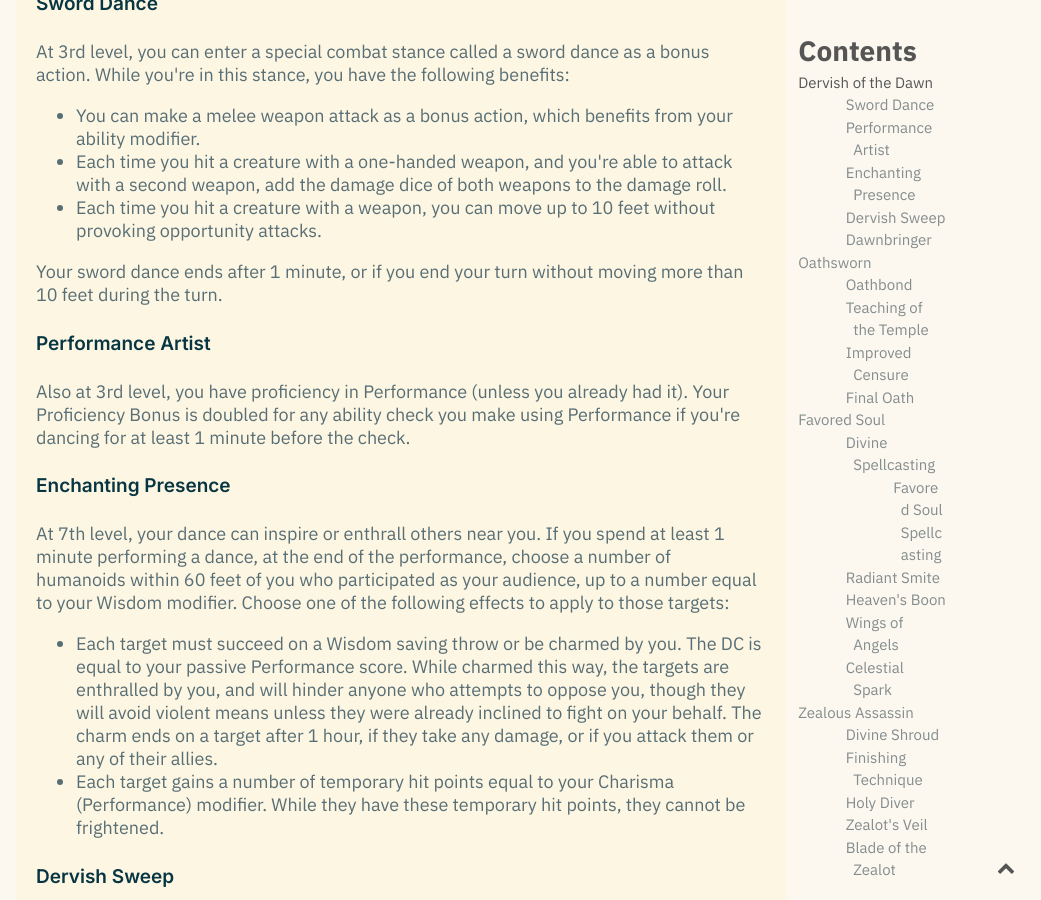
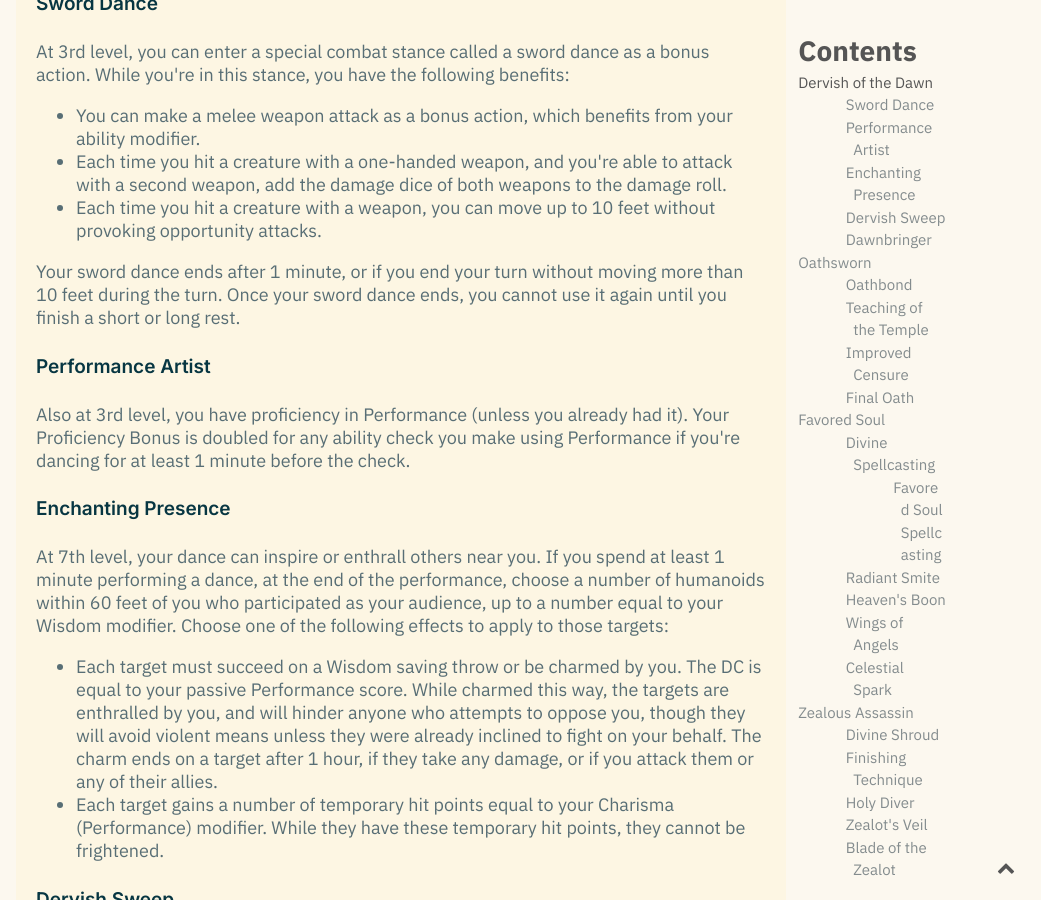
Before and after one commit to 5egeneral/compendium, a Jekyll site: the page built from _notes/Avenger Sects.md, in a window 1280 px wide and 900 px high, scrolled down 702 px. Shown: the whole window, without its empty margins (239-1280 px from the left). Built offline with Jekyll 4.4.1, drawn with Linux system fonts in a browser that asks for light colours; the table of contents is made by our own code.

Commit message:
Update Avenger Sects.md (#5)
Added a cooldown to sword dance for Dervish.

```diff
--- a/_notes/Avenger Sects.md
+++ b/_notes/Avenger Sects.md
@@ -17,7 +17,7 @@ At 3rd level, you can enter a special combat stance called a sword dance as a bo
 - Each time you hit a creature with a one-handed weapon, and you're able to attack with a second weapon, add the damage dice of both weapons to the damage roll.
 - Each time you hit a creature with a weapon, you can move up to 10 feet without provoking opportunity attacks.
 
-Your sword dance ends after 1 minute, or if you end your turn without moving more than 10 feet during the turn.
+Your sword dance ends after 1 minute, or if you end your turn without moving more than 10 feet during the turn. Once your sword dance ends, you cannot use it again until you finish a short or long rest.
 
 #### Performance Artist
 
```
